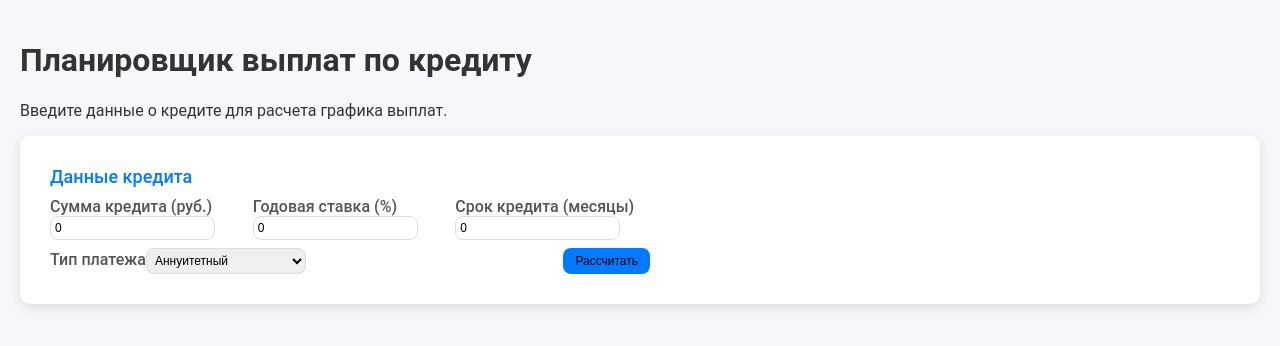
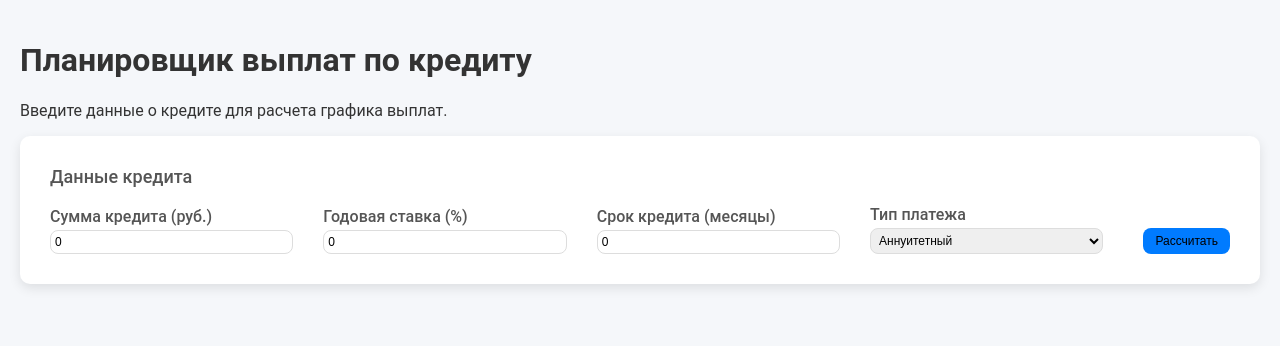
Before and after one commit to Pachokarpacho/credit-planner, a React (Create React App) app: page / in a window 1280 px wide. Shown: the top 346 px of the page. Built offline with nearby package versions, Linux system fonts and the light colour scheme.

Commit message:
final design

```diff
--- a/src/components/CreditInputForm.tsx
+++ b/src/components/CreditInputForm.tsx
@@ -72,7 +72,7 @@ const CreditInputForm: React.FC<CreditInputFormProps> = ({ onExport }) => {
     <div>
       <div className="forms-wrapper">
         <div className="forms-container">
-          <div className={`form-container credit-data ${schedule ? '' : ''}`}>
+          <div className={`form-container credit-data ${schedule ? 'compact' : ''}`}>
             <div className="form-header">Данные кредита</div>
             <Form>
               <div className="form-row">
@@ -125,7 +125,7 @@ const CreditInputForm: React.FC<CreditInputFormProps> = ({ onExport }) => {
           </div>
 
           {schedule && (
-            <div className="form-container extra-payment">
+            <div className="form-container extra-payment compact">
               <div className="form-header">Добавить дополнительный платеж</div>
               <RecalculationInputForm onAddPayment={handleAddPayment} maxMonth={schedule.loan.termMonths} />
             </div>
--- a/src/index.css
+++ b/src/index.css
@@ -19,15 +19,24 @@ body {
 /* Контейнер для форм внутри wrapper */
 .forms-container {
   display: flex;
-  flex-wrap: nowrap; /* Запрещаем обёртывание */
+  flex-wrap: nowrap;
   position: relative;
 }
 
 /* Стили для формы */
 .form-container {
-  padding: 10px; /* Уменьшаем внутренние отступы */
-  flex: 0 0 50%; /* Точно 50% ширины */
-  border-right: 1px solid #ddd; /* Линия между формами */
+  padding: 10px;
+}
+
+/* Состояние до расчёта: форма занимает всю ширину */
+.form-container.credit-data:not(.compact) {
+  flex: 1;
+}
+
+/* Состояние после расчёта: формы делят ширину */
+.form-container.compact {
+  flex: 0 0 49%;
+  border-right: 1px solid #ddd;
 }
 
 /* Убираем линию у последней формы */
@@ -37,12 +46,12 @@ body {
 
 /* Стили для формы "Данные кредита" */
 .form-container.credit-data {
-  background-color: #fff; /* Белый фон */
+  background-color: #fff;
 }
 
 /* Стили для формы "Добавить дополнительный платеж" */
 .form-container.extra-payment {
-  background-color: #f8f9fa; /* Слегка серый фон */
+  background-color: #fff;
 }
 
 /* Заголовки над формами */
@@ -53,18 +62,18 @@ body {
 }
 
 .form-container.credit-data .form-header {
-  color: #007bff; /* Синий заголовок для "Данные кредита" */
+  color: #555;
 }
 
 .form-container.extra-payment .form-header {
-  color: #555; /* Серый заголовок для "Добавить дополнительный платеж" */
+  color: #555;
 }
 
 /* Стили для формы в ряд */
 .form-row {
   display: flex;
   align-items: flex-end;
-  gap: 8px; /* Ещё уменьшаем расстояние */
+  gap: 40px;
   flex-wrap: wrap;
 }
 
@@ -80,15 +89,19 @@ body {
 .form-label {
   font-weight: 500;
   color: #555;
-  margin-bottom: 6px;
+  margin-bottom: 4px;
+  display: block;
+  line-height: 1.2;
 }
 
+/* Поля ввода */
 .form-control, .form-select {
   border: 1px solid #ddd;
   border-radius: 8px;
-  padding: 4px; /* Уменьшаем padding */
-  font-size: 12px; /* Уменьшаем шрифт */
+  padding: 4px;
+  font-size: 12px;
   transition: border-color 0.3s, box-shadow 0.3s;
+  width: 100%;
 }
 
 .form-control:focus, .form-select:focus {
@@ -102,12 +115,18 @@ body {
   background-color: #007bff;
   border: none;
   border-radius: 8px;
-  padding: 6px 12px; /* Уменьшаем размер кнопки */
+  padding: 6px 12px;
   font-size: 12px;
   font-weight: 500;
   transition: background-color 0.3s, transform 0.1s;
 }
 
+/* Опускаем кнопки в форме "Данные кредита" */
+.form-container.credit-data .btn-primary {
+  margin-top: 31px; /* Чуть опускаем кнопки, чтобы они были на одном уровне с кнопками второй формы */
+}
+
+/* Эффекты для кнопок */
 .btn-primary:hover {
   background-color: #0056b3;
   transform: translateY(-1px);
@@ -218,7 +237,7 @@ body {
   .form-container {
     flex: 1;
     border-right: none;
-    border-bottom: 1px solid #ddd; /* Линия снизу на мобильных */
+    border-bottom: 1px solid #ddd;
   }
   .form-container:last-child {
     border-bottom: none;
```
